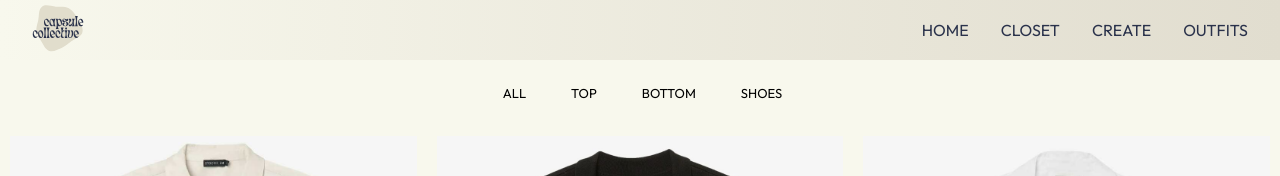
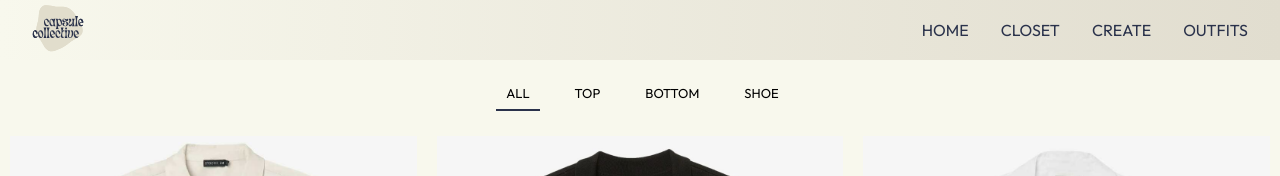
Before and after one commit to AliDabdoub/exjobb-malmoGrupp, a Next.js app in the folder exjobb/: page /closet in a window 1280 px wide. Shown: the top 176 px of the page. Built offline with nearby package versions, Linux system fonts and the light colour scheme.

Commit message:
Co-authored-by: Niclas Pahlfer <Niclas@pahlfer.com>

```diff
--- a/exjobb/pages/closet/index.js
+++ b/exjobb/pages/closet/index.js
@@ -12,26 +12,39 @@ export const getStaticProps = async () => {
     }
 }
 
+const parts = {
+    All: '',
+    Top: 'top',
+    Bottom: 'bottom',
+    Shoe: 'shoe'
+}
+
 const Closet = ({ closet }) => {
     const [clothing, setClothing] = useState('');
     return (
         <div className={styles.closet__container}>
             <Navbar />
+
             <div className={styles.under__navbar}>
-                <button className={`${styles.button} ${styles.all}`} onClick={()=>{setClothing('')}}>All </button>
-                <button className={styles.button} onClick={()=>{setClothing('top')}}>Top</button>
-                <button className={styles.button} onClick={()=>{setClothing('bottom')}}>Bottom</button>
-                <button className={styles.button} onClick={()=>{setClothing('shoe')}}>Shoes</button>
+                {Object.keys(parts).map((c, i) => (
+                    <button
+                        className={`${styles.button} ${clothing === parts[c] ? styles.buttonActive : ''}`}
+                        key={i}
+                        onClick={()=>{setClothing(parts[c])}}
+                    >{c}</button>
+                ))}
             </div>
+
             <div className={styles.closet}>
-                {closet.clothes.filter((f) => {return f.typ.includes(clothing)}).map(c => (
-                    <div className={styles.closet__image} key={closet.id}>
+                {closet.clothes.filter((f) => f.typ.includes(clothing)).map((c,i) => (
+                    <div className={styles.closet__image} key={i}>
                         <Link href={`/garment/${c.id}`}>
                             <img src={c.url} />
                         </Link>
                     </div>
                 ))}
             </div>
+
             {/*
             <div className={styles.closet}>
                 {closet.clothes.map(c => (
--- a/exjobb/pages/index.js
+++ b/exjobb/pages/index.js
@@ -9,7 +9,7 @@ export default function Home() {
       <div className={styles.linkUpper}><h1>Upload your <Link href='/closet'><a>closet</a></Link><br></br></h1></div>
       <div className={styles.linkMittle}><h1><Link href='/create'><a>Create</a></Link> your outfits</h1></div>
       <div className={styles.linkBelow}><h1>Collect your <Link href='/outfit'><a>outfits</a></Link></h1></div>
-      <div className='logo'><img src="logo.svg"></img></div>
+      <div className='logo'><img src="/brandLogo.svg"></img></div>
 
     </div>
   )
--- a/exjobb/pages/outfit/index.js
+++ b/exjobb/pages/outfit/index.js
@@ -25,10 +25,10 @@ function Outfit({ Component, pageProps }) {
   }, [])
 
   return (
-    <div>
+    <div >
       <Navbar />
 
-      <h1>Saved outfits</h1>
+      <h1 className={styles.div__outfits}>Saved outfits</h1>
 
       <div className={styles.outfits}>
         {outfits ? outfits.map((obj, i) => {
@@ -46,7 +46,7 @@ function Outfit({ Component, pageProps }) {
               <button className={styles.deleteBtn} onClick={removeItem(i)}>Remove</button>
             </div>
           )
-        }) : <div>
+        }) : <div className={styles.div__outfits}>
           No outfits saved
         </div>}
       </div>
--- a/exjobb/src/components/Navbar.js
+++ b/exjobb/src/components/Navbar.js
@@ -1,12 +1,13 @@
-// const { StylesContext } = require("@material-ui/styles")
+import Link from "next/link";
 import styles from "styles/Navbar.module.scss";
-import Link from "next/link";
 
-const Navbar = ()=> {
-    return(
+const Navbar = () => {
+    return (
         <section className={styles.top__nav}>
             <div className={styles.meny__logo}>
-                <Link href='/'><img src="Logo.svg" width={"80px"} height={"80px"} ></img></Link>
+                <Link href='/'>
+                    <img className={styles.logoImg} src="/brandLogo.svg" />
+                </Link>
             </div>
 
             <input id={styles.menu__toggle} type="checkbox" />
--- a/exjobb/src/styles/Garment.module.scss
+++ b/exjobb/src/styles/Garment.module.scss
@@ -4,7 +4,8 @@ $accent-dark: #2a324b;
 $dark-color: black;
 
 .garment img {
-    padding: 15px;
+    padding: 50px;
+    margin:15px;
 }
 
 .button__area {
--- a/exjobb/src/styles/Navbar.module.scss
+++ b/exjobb/src/styles/Navbar.module.scss
@@ -17,6 +17,14 @@ $dark-color: black;
     color: $accent-dark;
     height: 60px;
     padding: 1em;
+}
+
+.logoImg {
+    width: 80px;
+    height: 80px;
+    background-image: url(/brandLogo.svg);
+    background-repeat: no-repeat;
+    background-size: contain;
 }
 
 .menu {
--- a/exjobb/src/styles/closet.module.scss
+++ b/exjobb/src/styles/closet.module.scss
@@ -73,6 +73,14 @@ $dark-color: black;
     position: relative;
     transition: 0.3s;
     padding: 10px; // the trick
+
+    &.buttonActive:before {
+        width: 100%;
+        padding: 0.3px;
+        border-bottom: 2px solid $accent-dark;
+        color: $base-color;
+        transition: none;
+    }
 }
 .button:before{
     content: '';
--- a/exjobb/src/styles/outfit.module.scss
+++ b/exjobb/src/styles/outfit.module.scss
@@ -52,3 +52,6 @@ $site-width: 1000px;
     background-color: $accent-dark;
     color: $base-color;
 }
+.div__outfits{
+    margin:30px;
+}
```
Also changed, not shown: exjobb/public/brandLogo.svg (renamed from exjobb/public/Logo.svg).
